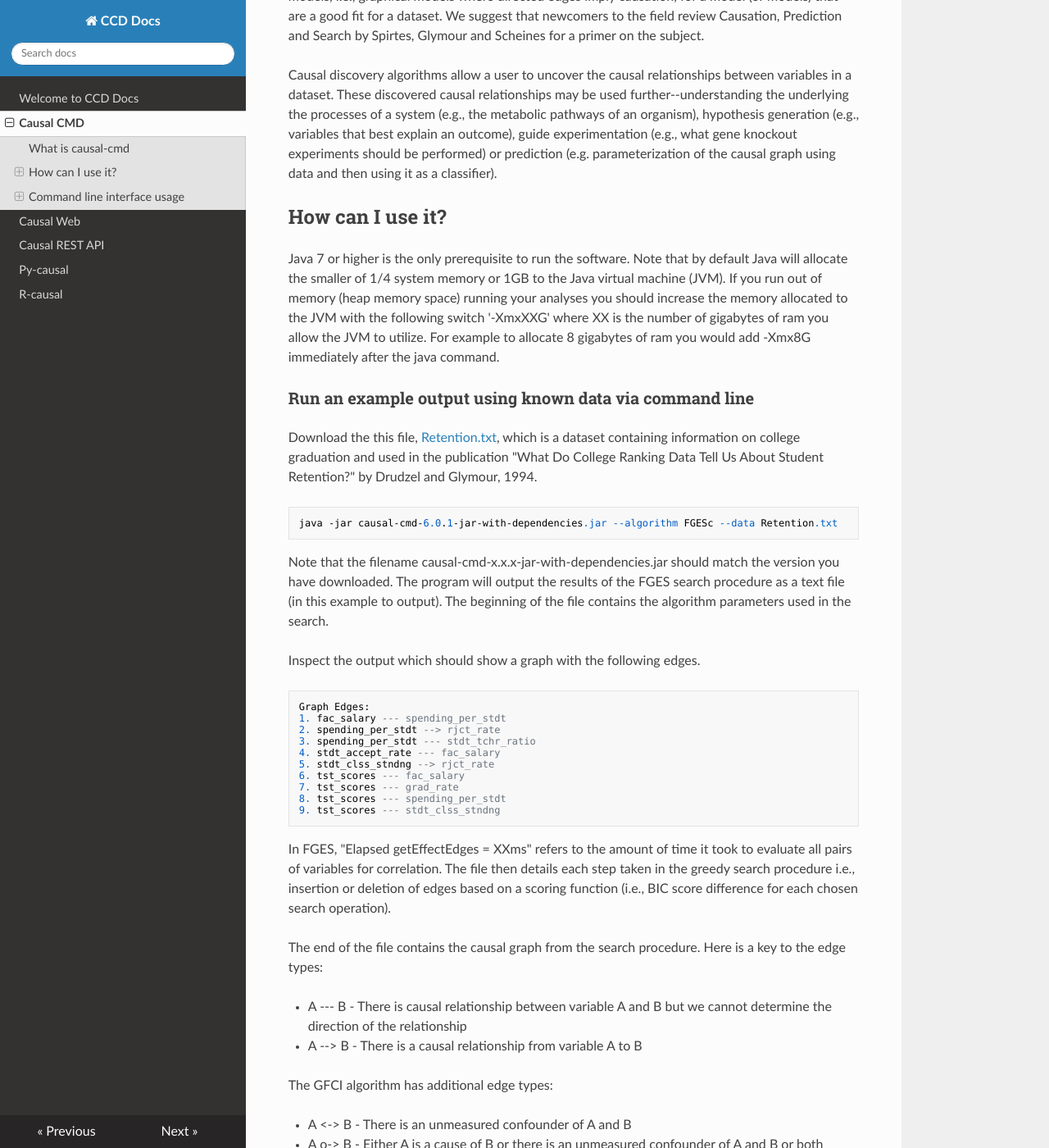
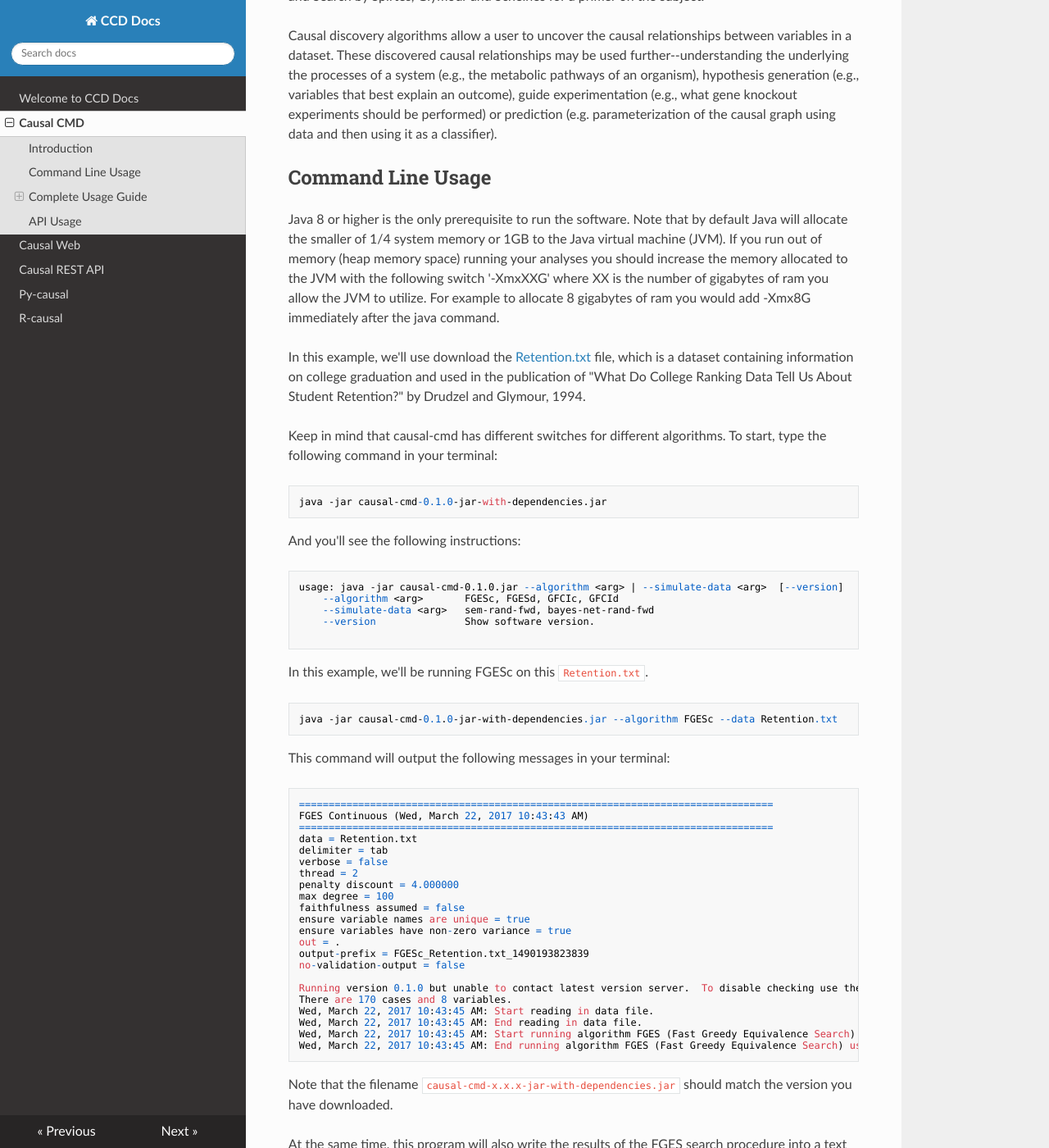
Before and after one commit to bd2kccd/bd2kccd.github.io, an MkDocs documentation site: the page built from docs_src/causal-cmd.md, in a window 1280 px wide and 1400 px high, scrolled down 544 px. Shown: the whole window at 82% size. Built offline with MkDocs 1.6.1, drawn with Linux system fonts in a browser that asks for light colours; nearby versions of some CDN libraries; old or Windows-style settings are respelled for this version of MkDocs; some of the changed text lies outside the part shown.

Commit message:
Updated causal-cmd docs

`````diff
--- a/docs_src/causal-cmd.md
+++ b/docs_src/causal-cmd.md
@@ -1,51 +1,116 @@
-# Documentation on using the causal-cmd software
+# causal-cmd v0.1.0
 
-## What is causal-cmd
+## Introduction
 
-Causal-cmd is a Java application that provides a command-line interface (CLI) and application programming interface (API) for causal discovery algorithms produced by the Center for Causal Discovery.  The application currently includes the algorithm(s):
+Causal-cmd is a Java application that provides a Command-Line Interface (CLI) tool for causal discovery algorithms produced by the [Center for Causal Discovery](http://www.ccd.pitt.edu/).  The application currently includes the following algorithms:
 
-- FGESc (Fast Greedy Search) for continuous data - is an optimization of the Greedy Equivalence Search algorithm	(GES,	Meek	1995;	Chickering	2003). The optimizations are described in Scaling up Greedy Causal Search for Continuous Variables
-- FGESd (Fast Greedy Search) for discrete data
-- GFCIc (Greedy Fast Causal Inference) for continuous data
-
-Note that in previous versions released by the Center, FGES was called FGS.
+- FGESc - a version of FGES (Fast Greedy Search is an optimization and parallelized version of the Greedy Equivalence Search algorithm (GES)) that works with continuous variables
+- FGESd - a version of FGES that works with discrete variables
+- GFCIc - a version of GFCI (Greedy Fast Causal Inference) that works with continuous variables
+- GFCId - a version of FGES that works with discrete variables
 
 Causal discovery algorithms are a class of search algorithms that explore a space of graphical causal models, i.e., graphical models where directed edges imply causation, for a model (or models) that are a good fit for a dataset. We suggest that newcomers to the field review Causation, Prediction and Search by Spirtes, Glymour and Scheines for a primer on the subject.
 
 Causal discovery algorithms allow a user to uncover the causal relationships between variables in a dataset. These discovered causal relationships may be used further--understanding the underlying the processes of a system (e.g., the metabolic pathways of an organism), hypothesis generation (e.g., variables that best explain an outcome), guide experimentation (e.g., what gene knockout experiments should be performed) or prediction (e.g. parameterization of the causal graph using data and then using it as a classifier).
 
-## How can I use it?
+## Command Line Usage
 
-Java 7 or higher is the only prerequisite to run the software. Note that by default Java will allocate the smaller of 1/4 system memory or 1GB to the Java virtual machine (JVM). If you run out of memory (heap memory space) running your analyses you should increase the memory allocated to the JVM with the following switch '-XmxXXG' where XX is the number of gigabytes of ram you allow the JVM to utilize. For example to allocate 8 gigabytes of ram you would add -Xmx8G immediately after the java command.
+Java 8 or higher is the only prerequisite to run the software. Note that by default Java will allocate the smaller of 1/4 system memory or 1GB to the Java virtual machine (JVM). If you run out of memory (heap memory space) running your analyses you should increase the memory allocated to the JVM with the following switch '-XmxXXG' where XX is the number of gigabytes of ram you allow the JVM to utilize. For example to allocate 8 gigabytes of ram you would add -Xmx8G immediately after the java command.
 
-### Run an example output using known data via command line
+In this example, we'll use download the [Retention.txt](http://www.ccd.pitt.edu/wp-content/uploads/files/Retention.txt) file, which is a dataset containing information on college graduation and used in the publication of "What Do College Ranking Data Tell Us About Student Retention?" by Drudzel and Glymour, 1994.
 
-Download the this file, [Retention.txt](http://www.ccd.pitt.edu/wp-content/uploads/files/Retention.txt), which is a dataset containing information on college graduation and used in the publication "What Do College Ranking Data Tell Us About Student Retention?" by Drudzel and Glymour, 1994.
+Keep in mind that causal-cmd has different switches for different algorithms. To start, type the following command in your terminal:
 
 ```
-java -jar causal-cmd-6.0.1-jar-with-dependencies.jar --algorithm FGESc --data Retention.txt
+java -jar causal-cmd-0.1.0-jar-with-dependencies.jar
 ```
 
-Note that the filename causal-cmd-x.x.x-jar-with-dependencies.jar should match the version you have downloaded. The program will output the results of the FGES search procedure as a text file (in this example to output). The beginning of the file contains the algorithm parameters used in the search.
-
-Inspect the output which should show a graph with the following edges.
+And you'll see the following instructions:
 
 ```
-Graph Edges:
-1. fac_salary --- spending_per_stdt
-2. spending_per_stdt --> rjct_rate
-3. spending_per_stdt --- stdt_tchr_ratio
-4. stdt_accept_rate --- fac_salary
-5. stdt_clss_stndng --> rjct_rate
-6. tst_scores --- fac_salary
-7. tst_scores --- grad_rate
-8. tst_scores --- spending_per_stdt
-9. tst_scores --- stdt_clss_stndng
+usage: java -jar causal-cmd-0.1.0.jar --algorithm <arg> | --simulate-data <arg>  [--version]
+    --algorithm <arg>       FGESc, FGESd, GFCIc, GFCId
+    --simulate-data <arg>   sem-rand-fwd, bayes-net-rand-fwd
+    --version               Show software version.
+
 ```
 
-In FGES, "Elapsed getEffectEdges = XXms" refers to the amount of time it took to evaluate all pairs of variables for correlation. The file then details each step taken in the greedy search procedure i.e., insertion or deletion of edges based on a scoring function (i.e., BIC score difference for each chosen search operation).
+In this example, we'll be running FGESc on this `Retention.txt`.
 
-The end of the file contains the causal graph from the search procedure. Here is a key to the edge types:
+```
+java -jar causal-cmd-0.1.0-jar-with-dependencies.jar --algorithm FGESc --data Retention.txt
+```
+
+This command will output the following messages in your terminal:
+
+````
+================================================================================
+FGES Continuous (Wed, March 22, 2017 10:43:43 AM)
+================================================================================
+data = Retention.txt
+delimiter = tab
+verbose = false
+thread = 2
+penalty discount = 4.000000
+max degree = 100
+faithfulness assumed = false
+ensure variable names are unique = true
+ensure variables have non-zero variance = true
+out = .
+output-prefix = FGESc_Retention.txt_1490193823839
+no-validation-output = false
+
+Running version 0.1.0 but unable to contact latest version server.  To disable checking use the skip-latest option.
+There are 170 cases and 8 variables.
+Wed, March 22, 2017 10:43:45 AM: Start reading in data file.
+Wed, March 22, 2017 10:43:45 AM: End reading in data file.
+Wed, March 22, 2017 10:43:45 AM: Start running algorithm FGES (Fast Greedy Equivalence Search) using Sem BIC Score.
+Wed, March 22, 2017 10:43:45 AM: End running algorithm FGES (Fast Greedy Equivalence Search) using Sem BIC Score.
+````
+
+Note that the filename `causal-cmd-x.x.x-jar-with-dependencies.jar` should match the version you have downloaded.
+
+
+At the same time, this program will also write the results of the FGES search procedure into a text file named like "FGESc_Retention.txt_1490193823839.txt". Below is the content of this result file:
+
+````
+================================================================================
+FGES Continuous (Wed, March 22, 2017 10:43:43 AM)
+================================================================================
+
+Runtime Parameters:
+verbose = false
+number of threads = 2
+
+Dataset:
+file = Retention.txt
+delimiter = tab
+cases read in = 170
+variables read in = 8
+
+Algorithm Parameters:
+penalty discount = 4.000000
+max degree = 100
+faithfulness assumed = false
+
+Data Validations:
+ensure variable names are unique = true
+ensure variables have non-zero variance = true
+
+
+Graph Nodes:
+spending_per_stdt,grad_rate,stdt_clss_stndng,rjct_rate,tst_scores,stdt_accept_rate,stdt_tchr_ratio,fac_salary
+
+Graph Edges:
+1. grad_rate --- tst_scores
+2. spending_per_stdt --- stdt_tchr_ratio
+3. stdt_clss_stndng --- rjct_rate
+4. tst_scores --- fac_salary
+5. tst_scores --- spending_per_stdt
+6. tst_scores --- stdt_clss_stndng
+````
+
+The end of the file contains the causal graph edgesfrom the search procedure. Here is a key to the edge types:
 
 - A --- B - There is causal relationship between variable A and B but we cannot determine the direction of the relationship
 - A --> B - There is a causal relationship from variable A to B
@@ -57,90 +122,21 @@
 - A o-o B - Either (1) A is a cause of B or B is a cause of A, or (2) there is an unmeasured confounder of A and B, or both 1 and 2 hold.
 
 
-### Use as an API
-
-Here is an example of using the Tetrad library which is included in causal-cmd as an API. Javadocs for the API are [here](http://cmu-phil.github.io/tetrad/tetrad-lib-apidocs/).
+## Complete Usage Guide
 
 ```
-import edu.cmu.tetrad.algcomparison.algorithm.Algorithm;
-import edu.cmu.tetrad.algcomparison.algorithm.oracle.pattern.Fges;
-import edu.cmu.tetrad.algcomparison.score.SemBicScore;
-import edu.cmu.tetrad.cli.validation.DataValidation;
-import edu.cmu.tetrad.cli.validation.TabularContinuousData;
-import edu.cmu.tetrad.data.DataSet;
-import edu.cmu.tetrad.graph.Graph;
-import edu.cmu.tetrad.io.DataReader;
-import edu.cmu.tetrad.io.TabularContinuousDataReader;
-import edu.cmu.tetrad.util.Parameters;
-import java.nio.file.Path;
-import java.nio.file.Paths;
-
-/**
- *
- * Nov 29, 2016 4:42:42 PM
- *
- * @author Kevin V. Bui
- */
-public class FgsApiExample {
-
-    /**
-     * @param args the command line arguments
-     */
-    public static void main(String[] args) throws Exception {
-        // set path to Retention data
-        Path dataFile = Paths.get("test", "data", "Retention.txt");
-
-        char delimiter = '\t';
-
-        // perform data validation
-        // note: assuming data has unique variable names and does not contain zero covariance pairs
-        DataValidation dataValidation = new TabularContinuousData(dataFile, delimiter);
-        if (!dataValidation.validate(System.err, true)) {
-            System.exit(-128);
-        }
-
-        // create FGES algorithm that uses BIC score
-        Algorithm fges = new Fges(new SemBicScore());
-
-        // read in dataset
-        DataReader dataReader = new TabularContinuousDataReader(dataFile, delimiter);
-        DataSet dataSet = dataReader.readInData();
-
-        // set parameters for FGESc
-        Parameters parameters = new Parameters();
-        parameters.set("penaltyDiscount", 0.4);
-        parameters.set("maxDegree", -1);
-        parameters.set("faithfulnessAssumed", true);
-        parameters.set("verbose", true);
-        parameters.set("printStream", System.out);
-
-        // run FGES search with given dataset and parameters
-        Graph graph = fges.search(dataSet, parameters);
-        System.out.println();
-        System.out.println(graph.toString().trim());
-        System.out.flush();
-    }
-
-}
-```
-## Command line interface usage
-
-Tetrad-cli has different switches for different algorithms.
-```
-usage: java -jar causal-cmd-6.0.1-SNAPSHOT.jar --algorithm <arg> |
-       --simulate-data <arg>  [--version]
-    --algorithm <arg>       FGESc, FGESd, GFCIc
+usage: java -jar causal-cmd-0.1.0.jar --algorithm <arg> | --simulate-data <arg>  [--version]
+    --algorithm <arg>       FGESc, FGESd, GFCIc, GFCId
     --simulate-data <arg>   sem-rand-fwd, bayes-net-rand-fwd
-    --version               Version.
+    --version               Show software version.
 ```
 
-Use the `--algorithm <arg>` parameter to see specific algorithm usage information.
+You can use the `--algorithm <arg>` parameter to see specific algorithm usage information, which we'll also list below.
 
-
-### causal-cmd usage for FGES for continuous data
+### FGESc
 
 ```
-usage: java -jar causal-cmd-6.0.1-jar-with-dependencies.jar --algorithm FGESc [-d <arg>] [--exclude-variables <arg>] -f <arg> [--faithfulness-assumed] [--help] [--json] [--knowledge <arg>] [--max-degree <arg>] [--no-validation-output] [-o <arg>] [--output-prefix <arg>] [--penalty-discount <arg>] [--skip-latest] [--skip-nonzero-variance] [--skip-unique-var-name] [--tetrad-graph-json] [--thread <arg>] [--verbose]
+usage: java -jar causal-cmd-0.1.0.jar --algorithm FGESc [-d <arg>] [--exclude-variables <arg>] -f <arg> [--faithfulness-assumed] [--help] [--json] [--knowledge <arg>] [--max-degree <arg>] [--no-validation-output] [-o <arg>] [--output-prefix <arg>] [--penalty-discount <arg>] [--skip-latest] [--skip-nonzero-variance] [--skip-unique-var-name] [--tetrad-graph-json] [--thread <arg>] [--verbose]
  -d,--delimiter <arg>           Data delimiter either comma, semicolon, space, colon, or tab. Default: comma for *.csv, else tab.
     --exclude-variables <arg>   A file containing variables to exclude.
  -f,--data <arg>                Data file.
@@ -148,7 +144,7 @@
     --help                      Show help.
     --json                      Create JSON output.
     --knowledge <arg>           A file containing prior knowledge.
-    --max-degree <arg>          The maximum degree of the output graph. Use -1 for unbounded.. Default is -1.
+    --max-degree <arg>          The maximum degree of the graph.. Default is 100.
     --no-validation-output      No validation output files created.
  -o,--out <arg>                 Output directory.
     --output-prefix <arg>       Prefix name for output files.
@@ -161,10 +157,10 @@
     --verbose                   Print additional information.
 ```
 
-### causal-cmd usage for FGES for discrete data
+### FGESd
 
 ```
-usage: java -jar causal-cmd-6.0.1-jar-with-dependencies.jar --algorithm FGESd [-d <arg>] [--exclude-variables <arg>] -f <arg> [--faithfulness-assumed] [--help] [--json] [--knowledge <arg>] [--max-degree <arg>] [--no-validation-output] [-o <arg>] [--output-prefix <arg>] [--sample-prior <arg>] [--skip-category-limit] [--skip-latest] [--skip-unique-var-name] [--structure-prior <arg>] [--tetrad-graph-json] [--thread <arg>] [--verbose]
+usage: java -jar causal-cmd-0.1.0.jar --algorithm FGESd [-d <arg>] [--exclude-variables <arg>] -f <arg> [--faithfulness-assumed] [--help] [--json] [--knowledge <arg>] [--max-degree <arg>] [--no-validation-output] [-o <arg>] [--output-prefix <arg>] [--sample-prior <arg>] [--skip-category-limit] [--skip-latest] [--skip-unique-var-name] [--structure-prior <arg>] [--tetrad-graph-json] [--thread <arg>] [--verbose]
  -d,--delimiter <arg>           Data delimiter either comma, semicolon, space, colon, or tab. Default: comma for *.csv, else tab.
     --exclude-variables <arg>   A file containing variables to exclude.
  -f,--data <arg>                Data file.
@@ -172,7 +168,7 @@
     --help                      Show help.
     --json                      Create JSON output.
     --knowledge <arg>           A file containing prior knowledge.
-    --max-degree <arg>          The maximum degree of the output graph. Use -1 for unbounded.. Default is -1.
+    --max-degree <arg>          The maximum degree of the graph.. Default is 100.
     --no-validation-output      No validation output files created.
  -o,--out <arg>                 Output directory.
     --output-prefix <arg>       Prefix name for output files.
@@ -186,10 +182,10 @@
     --verbose                   Print additional information.
 ```
 
-### causal-cmd usage for GFCI for continuous data
+### GFCIc
 
 ```
-usage: java -jar causal-cmd-6.0.1-jar-with-dependencies.jar --algorithm GFCIc [--alpha <arg>] [-d <arg>] [--exclude-variables <arg>] -f <arg> [--faithfulness-assumed] [--help] [--json] [--knowledge <arg>] [--max-degree <arg>] [--no-validation-output] [-o <arg>] [--output-prefix <arg>] [--penalty-discount <arg>] [--skip-latest] [--skip-nonzero-variance] [--skip-unique-var-name] [--tetrad-graph-json] [--thread <arg>] [--verbose]
+usage: java -jar causal-cmd-0.1.0.jar --algorithm GFCIc [--alpha <arg>] [-d <arg>] [--exclude-variables <arg>] -f <arg> [--faithfulness-assumed] [--help] [--json] [--knowledge <arg>] [--max-degree <arg>] [--no-validation-output] [-o <arg>] [--output-prefix <arg>] [--penalty-discount <arg>] [--skip-latest] [--skip-nonzero-variance] [--skip-unique-var-name] [--tetrad-graph-json] [--thread <arg>] [--verbose]
     --alpha <arg>               Cutoff for p values (alpha). Default is 0.01.
  -d,--delimiter <arg>           Data delimiter either comma, semicolon, space, colon, or tab. Default: comma for *.csv, else tab.
     --exclude-variables <arg>   A file containing variables to exclude.
@@ -198,7 +194,7 @@
     --help                      Show help.
     --json                      Create JSON output.
     --knowledge <arg>           A file containing prior knowledge.
-    --max-degree <arg>          The maximum degree of the output graph. Use -1 for unbounded.. Default is -1.
+    --max-degree <arg>          The maximum degree of the graph.. Default is 100.
     --no-validation-output      No validation output files created.
  -o,--out <arg>                 Output directory.
     --output-prefix <arg>       Prefix name for output files.
@@ -211,10 +207,40 @@
     --verbose                   Print additional information.
 ```
 
-### Prior knowledge file example
+### GFCId
+
+```
+usage: java -jar causal-cmd-0.1.0.jar --algorithm GFCId [--alpha <arg>] [-d <arg>] [--exclude-variables <arg>] -f <arg> [--faithfulness-assumed] [--help] [--json] [--knowledge <arg>] [--max-degree <arg>] [--no-validation-output] [-o <arg>] [--output-prefix <arg>] [--sample-prior <arg>] [--skip-category-limit] [--skip-latest] [--skip-unique-var-name] [--structure-prior <arg>] [--tetrad-graph-json] [--thread <arg>] [--verbose]
+    --alpha <arg>               Cutoff for p values (alpha). Default is 0.01.
+ -d,--delimiter <arg>           Data delimiter either comma, semicolon, space, colon, or tab. Default: comma for *.csv, else tab.
+    --exclude-variables <arg>   A file containing variables to exclude.
+ -f,--data <arg>                Data file.
+    --faithfulness-assumed      Yes if (one edge) faithfulness should be assumed. Default is false.
+    --help                      Show help.
+    --json                      Create JSON output.
+    --knowledge <arg>           A file containing prior knowledge.
+    --max-degree <arg>          The maximum degree of the graph.. Default is 100.
+    --no-validation-output      No validation output files created.
+ -o,--out <arg>                 Output directory.
+    --output-prefix <arg>       Prefix name for output files.
+    --sample-prior <arg>        Sample prior. Default is 1.0.
+    --skip-category-limit       Skip 'limit number of categories' check.
+    --skip-latest               Skip checking for latest software version
+    --skip-unique-var-name      Skip check for unique variable names.
+    --structure-prior <arg>     Structure prior coefficient. Default is 1.0.
+    --tetrad-graph-json         Create Tetrad Graph JSON output.
+    --thread <arg>              Number of threads.
+    --verbose                   Print additional information.
+```
+
+
+### Sample Prior Knowledge File
+
+From the above useage guide, we see the option of `--knowledge <arg>`, with which we can specify the prior knowledge file. Below is the content of a sample prior knowledge file:
 
 ```
 /knowledge
+
 addtemporal
 1 spending_per_stdt fac_salary stdt_tchr_ratio
 2 rjct_rate stdt_accept_rate
@@ -228,8 +254,80 @@
 x1 x2
 ```
 
-The first line must say /knowledge The three sections of knowledge are
+The first line of the prior knowledge file must say `/knowledge`. And a prior knowledge file consists of three sections:
 
+- addtemporal - tiers of variables where the first tier preceeds the last. Adding a asterisk next to the tier id prohibits edges between tier variables
 - forbiddirect - forbidden edges indicated by a list of pairs of variables
 - requireddirect - required edges indicated by a list of pairs of variables
-- addtemporal - tiers of variables where the first tier preceeds the last. Adding a asterisk next to the tier id prohibits edges between tier variables.
+
+## API Usage
+
+In addition to using causal-cmd directly in the command line interface, you can also use the Tetred library that is includedin in causal-cmd as an [Java API](http://cmu-phil.github.io/tetrad/tetrad-lib-apidocs/). Here we provide an example of how to run `FGESc` algorithm using this API.
+
+````java
+public class FGEScApiExample {
+
+    /**
+    * @param args the command line arguments
+    */
+    public static void main(String[] args) throws Exception {
+        // Set the data file and its properites
+        Path dataFile = Paths.get("test", "data", "cmu", "Retention.txt");
+        Delimiter delimiter = Delimiter.TAB;
+        char quoteCharacter = '"';
+        String missingValueMarker = "*";
+        String commentMarker = "//";
+
+        // Data file validation: ensure the data file is valid format
+        // This is optional if you don't need to validate the data file
+        TabularDataValidation dataFileValidation = new ContinuousTabularDataFileValidation(dataFile.toFile(), delimiter);
+        dataFileValidation.setQuoteCharacter(quoteCharacter);
+        dataFileValidation.setMissingValueMarker(missingValueMarker);
+        dataFileValidation.setCommentMarker(commentMarker);
+        dataFileValidation.validate();
+
+        // Ensure there is no error
+        int errorCount = 0;
+        List<ValidationResult> fileValidResults = dataFileValidation.getValidationResults();
+        for (ValidationResult validation : fileValidResults) {
+            if (validation.getCode() == ValidationCode.ERROR) {
+                errorCount++;
+            }
+        }
+
+        // Read in data
+        // This is the actual data loading/reading section
+        TabularDataReader reader = new ContinuousTabularDataFileReader(dataFile.toFile(), delimiter);
+        reader.setQuoteCharacter(quoteCharacter);
+        reader.setMissingValueMarker(missingValueMarker);
+        reader.setCommentMarker(commentMarker);
+        Dataset dataset = reader.readInData();
+
+        // Convert to Tetrad data model
+        DataModel dataModel = TetradDataUtils.toDataModel(dataset);
+
+        // Data validation: ensure the data read in is valid
+        TetradDataValidation dataValidation = new UniqueVariableValidation((DataSet) dataModel);
+        boolean isValidData = dataValidation.validate(System.err, true);
+
+        // Set algorithm parameters
+        Parameters parameters = new Parameters();
+        parameters.set(ParamAttrs.PENALTY_DISCOUNT, 2.0);
+        parameters.set(ParamAttrs.MAX_DEGREE, -1);
+        parameters.set(ParamAttrs.FAITHFULNESS_ASSUMED, false);
+        parameters.set(ParamAttrs.VERBOSE, false);
+
+        // Specify which algorithm to use
+        Fges fges = new Fges(new SemBicScore());
+
+        // Run the algorithm on this data with specified parameters
+        // and return the Graph object
+        Graph graph = fges.search(dataModel, parameters);
+
+        System.out.println();
+        System.out.println(graph.toString().trim());
+        System.out.flush();
+    }
+
+}
+````
`````
Also changed, not shown: 3 other files.
